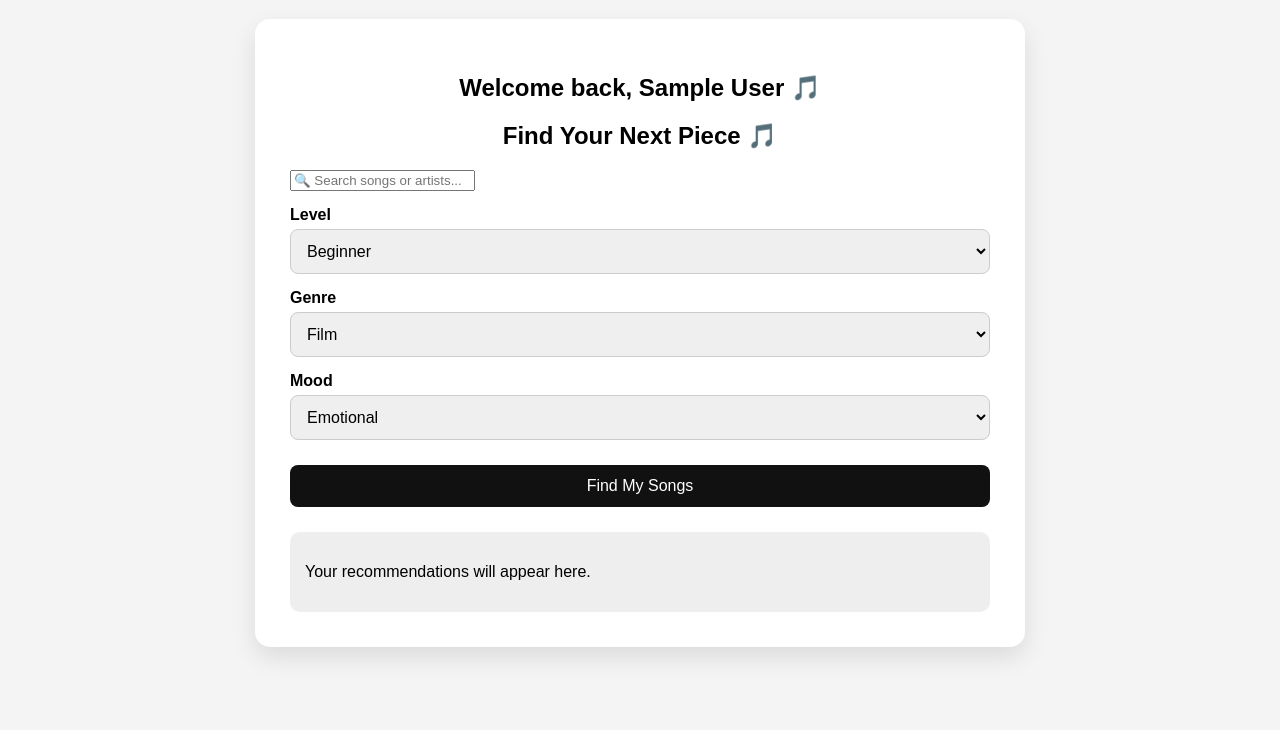
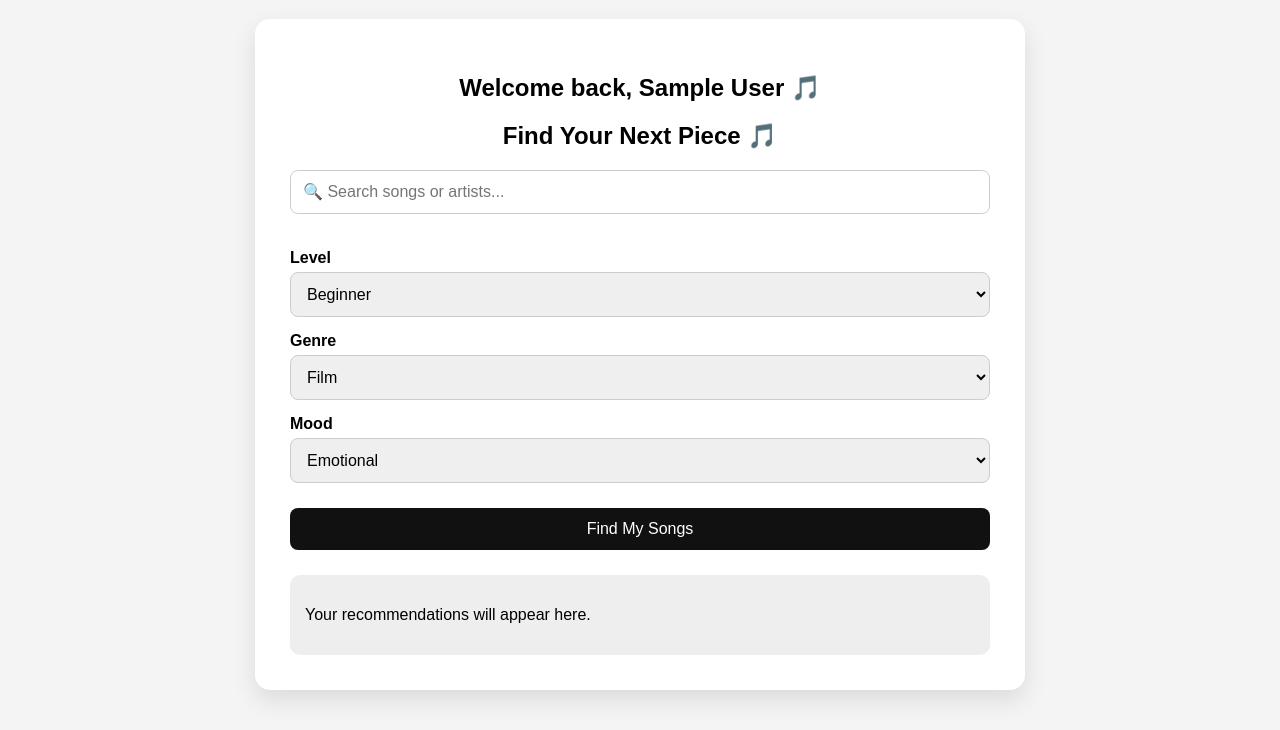
Before and after one commit to davidusbestus1/NextPiece, a plain HTML site: page discover.html in a window 1280 px wide. Shown: the part 162-892 px from the top of the page. Before the commit the page ends 849 px from the top, so only its background shows below. Drawn offline with Linux system fonts and the light colour scheme; sample sign-in values are in the browser's storage.

Commit message:
Update style.css

```diff
--- a/style.css
+++ b/style.css
@@ -289,3 +289,15 @@ body {
     }
 
 }
+
+#search {
+
+    width:100%;
+    padding:12px;
+    margin-bottom:20px;
+    border:1px solid #ccc;
+    border-radius:8px;
+    font-size:16px;
+    box-sizing:border-box;
+
+}
```
